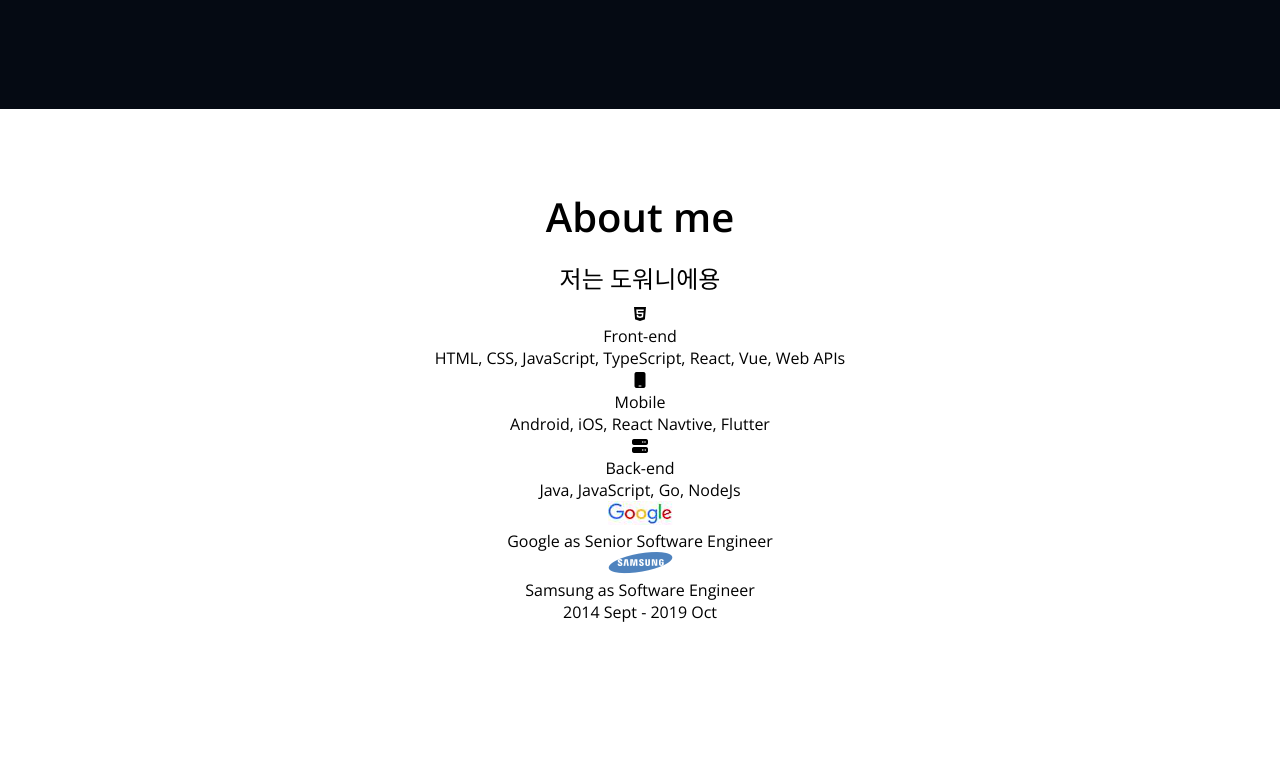
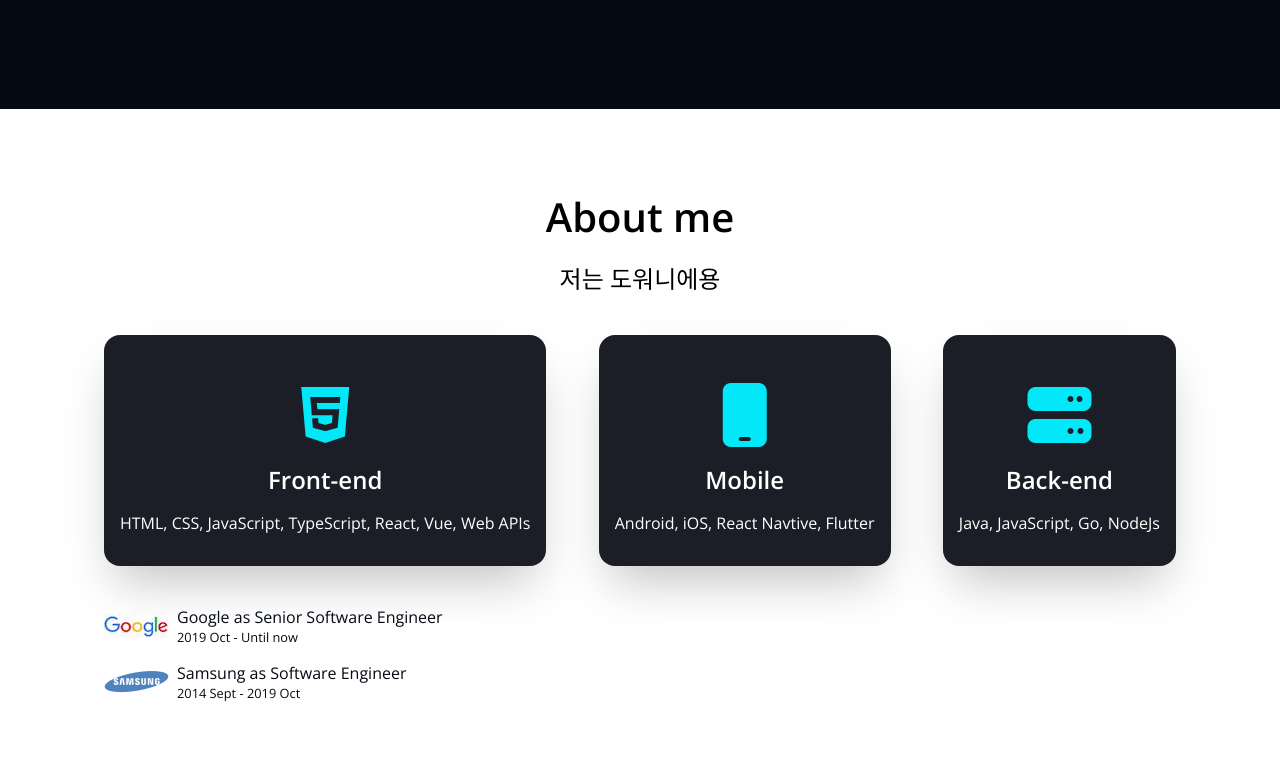
Before and after one commit to dowonee/portfolio, a plain HTML site: page index.html in a window 1280 px wide. Shown: the part 614-1378 px from the top of the page. Drawn offline with nearby package versions, Linux system fonts and the light colour scheme.

Commit message:
CSS-About

```diff
--- a/css/style.css
+++ b/css/style.css
@@ -13,6 +13,9 @@
   --color-blue: #03e8f9;
   --color-orange: #fd6413;
   --color-gray: #1b1e26;
+
+  /* Size */
+  --size-max-width: 1200px;
 }
 
 * {
@@ -66,6 +69,11 @@ button:focus {
 .description {
   font-size: 1.5rem;
   margin: 0.5rem 0;
+}
+
+.max-container {
+  max-width: var(--size-max-width);
+  margin: auto;
 }
 
 /* Header */
@@ -157,3 +165,57 @@ button:focus {
   color: var(--color-text);
   outline: 2px solid var(--color-accent);
 }
+
+/* About */
+.majors {
+  display: flex;
+  justify-content: space-between;
+  gap: 1rem;
+  margin: 2.5rem 0;
+}
+
+.major {
+  background-color: var(--color-primary-variant);
+  padding: 2rem 1rem;
+  color: var(--color-text);
+  border-radius: 1rem;
+  cursor: default;
+  box-shadow: rgba(0, 0, 0, 0.25) 0px 25px 50px -12px;
+}
+
+.major__icon {
+  font-size: 4rem;
+  margin: 1rem 0;
+  color: var(--color-accent);
+  transition: all 300ms ease;
+}
+
+.major__title {
+  font-size: 1.5rem;
+  font-weight: bold;
+  margin-bottom: 1rem;
+}
+
+.major:hover .major__icon {
+  transform: rotate(-15deg) scale(1.2);
+}
+
+.jobs {
+  text-align: start;
+}
+
+.job {
+  display: flex;
+  align-items: center;
+  gap: 8px;
+  margin-bottom: 1rem;
+}
+
+.job__name {
+  color: var(--color-primary);
+}
+
+.job__period {
+  color: var(--color-primary);
+  font-size: 0.8rem;
+}
--- a/index.html
+++ b/index.html
@@ -57,39 +57,40 @@
         <a class="home__contact" href="#contact">Contact</a>
       </section>
       <!--About-->
-      <section id="about" class="section">
+      <section id="about" class="section max-container">
         <h2 class="title">About me</h2>
         <p class="description">저는 도워니에용</p>
-        <ul>
-          <li>
-            <i class="fa-brands fa-html5"></i>
-            <p>Front-end</p>
+        <ul class="majors">
+          <li class="major">
+            <i class="fa-brands fa-html5 major__icon"></i>
+            <p class="major__title">Front-end</p>
             <p>HTML, CSS, JavaScript, TypeScript, React, Vue, Web APIs</p>
           </li>
-          <li>
-            <i class="fa-solid fa-mobile"></i>
-            <p>Mobile</p>
+          <li class="major">
+            <i class="fa-solid fa-mobile major__icon"></i>
+            <p class="major__title">Mobile</p>
             <p>Android, iOS, React Navtive, Flutter</p>
           </li>
-          <li>
-            <i class="fa-solid fa-server"></i>
-            <p>Back-end</p>
+          <li class="major">
+            <i class="fa-solid fa-server major__icon"></i>
+            <p class="major__title">Back-end</p>
             <p>Java, JavaScript, Go, NodeJs</p>
           </li>
         </ul>
-        <ul>
-          <li><img src="images/jobs/google.png" alt="google logo">
+        <ul class="jobs">
+          <li class="job"><img src="images/jobs/google.png" alt="google logo">
           <div>
-            <p>
+            <p class="job__name">
               Google as Senior Software Engineer
             </p>
+            <p class="job__period">2019 Oct - Until now</p>
           </div>
          </li>
-          <li>
+          <li class="job">
             <img src="images/jobs/samsung.png" alt="samsung logo">
             <div>
-              <p>Samsung as Software Engineer</p>
-              <p>2014 Sept - 2019 Oct</p>
+              <p class="job__name">Samsung as Software Engineer</p>
+              <p class="job__period">2014 Sept - 2019 Oct</p>
             </div>
           </li>
         </ul>
```
